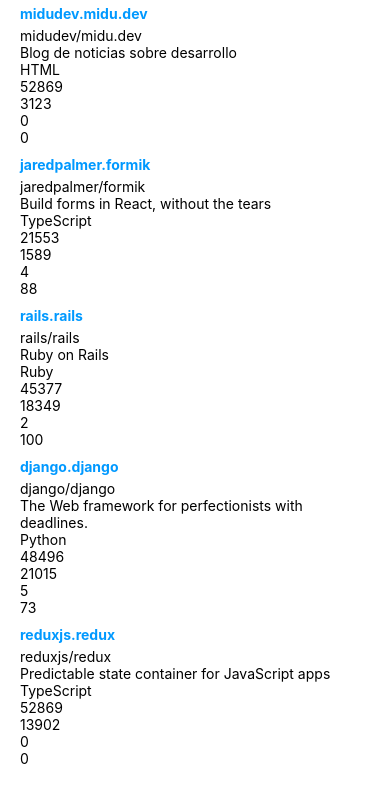
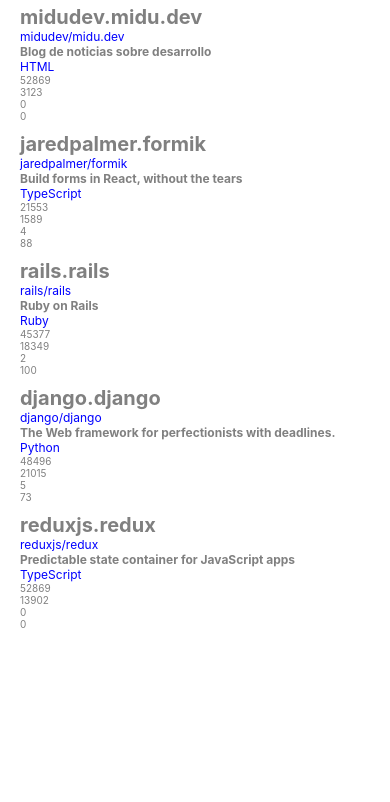
Before and after one commit to aalfonsogomez/rate-repository-app, a React Native app: screen / in a window 390 px wide. Shown: the top 802 px of the page. Built offline with nearby package versions, Linux system fonts and the light colour scheme.

Commit message:
Creamos un componente StyledText para estilar el texto

```diff
--- a/src/components/RepositoryItem.jsx
+++ b/src/components/RepositoryItem.jsx
@@ -1,15 +1,16 @@
 import { View, Text, StyleSheet } from 'react-native';
+import StyledText from './StyledText';
 
 const RepositoryItem = (props) => (
     <View key={props.id} style={styles.container}>
-        <Text style={styles.strong}>{props.id}</Text>
-        <Text>{props.fullName}</Text>
-        <Text>{props.description}</Text>
-        <Text>{props.language}</Text>
-        <Text>{props.stargazersCount}</Text>
-        <Text>{props.forksCount}</Text>
-        <Text>{props.reviewCount}</Text>
-        <Text>{props.ratingAverage}</Text>
+        <StyledText big bold>{props.id}</StyledText>
+        <StyledText blue>{props.fullName}</StyledText>
+        <StyledText bold>{props.description}</StyledText>
+        <StyledText blue>{props.language}</StyledText>
+        <StyledText small>{props.stargazersCount}</StyledText>
+        <StyledText small>{props.forksCount}</StyledText>
+        <StyledText small>{props.reviewCount}</StyledText>
+        <StyledText small>{props.ratingAverage}</StyledText>
     </View>
 )
 
@@ -18,11 +19,6 @@
         padding: 20,
         paddingBottom: 5,
         paddingTop: 5
-    },
-    strong: {
-        color: '#09f',
-        fontWeight: 'bold',
-        marginBottom: 5
     }
 })
 
--- /dev/null
+++ b/src/components/StyledText.jsx
@@ -0,0 +1,35 @@
+import { Text, StyleSheet } from 'react-native';
+
+const styles = StyleSheet.create({
+    text: {
+        fontSize: 12,
+        color: 'gray'
+    },
+    bold: {
+        fontWeight: 'bold'
+    },
+    blue: {
+        color: 'blue'
+    },
+    big: {
+        fontSize: 20
+    },
+    small: {
+        fontSize: 10
+    }
+});
+
+export default function StyledText({ children, blue, bold, big, small}) {
+    const textStyles = [
+        styles.text,
+        blue && styles.blue,
+        bold && styles.bold,
+        big && styles.big,
+        small && styles.small
+    ]
+    return (
+        <Text style={textStyles}>
+            {children}
+        </Text>
+    )
+}
```
